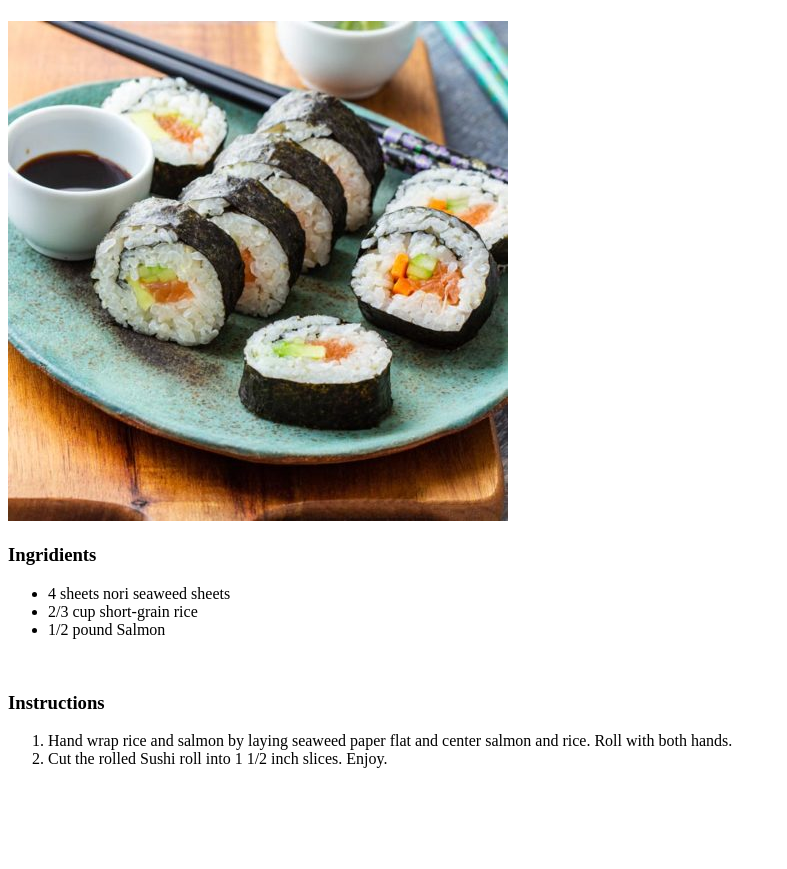
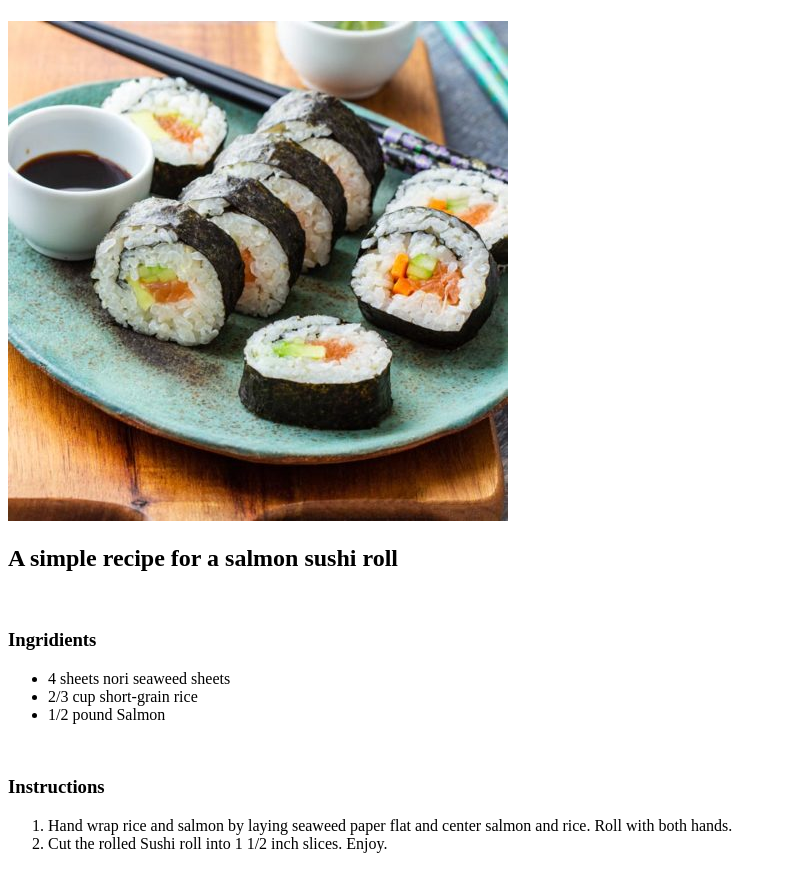
Before and after one commit to NiteTempo/odin-recipe, a plain HTML site: page recipes/sushi.html in a window 1280 px wide. Shown: the whole page, without its empty margins (0-787 px from the left). Before the commit the page ends 800 px from the top, so only its background shows below. Drawn offline with Linux system fonts and the light colour scheme.

```diff
--- a/recipes/sushi.html
+++ b/recipes/sushi.html
@@ -9,6 +9,7 @@
 <body>
     <h1></h1>
     <img src="../images/sushi.jpg" alt="Sushi wrapped in seaweed on plate">
+    <h2>A simple recipe for a salmon sushi roll</h2>
     <br>
     <h3>Ingridients</h3>
     <ul>
```
